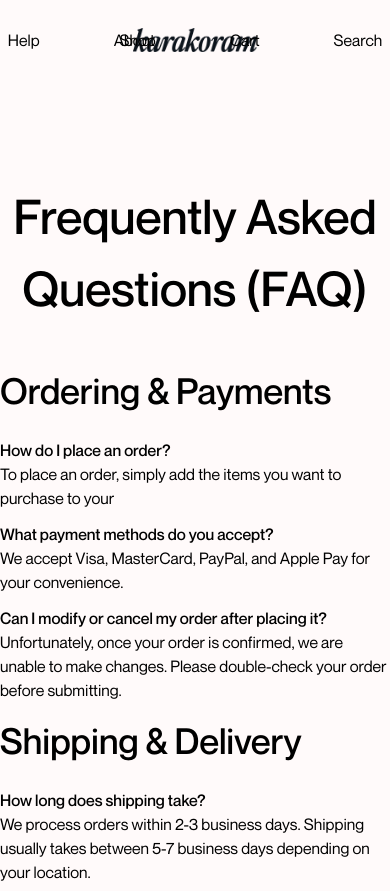
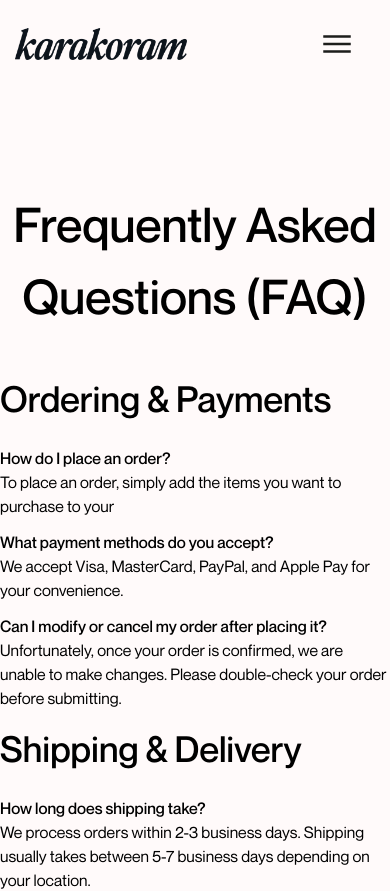
Before and after one commit to salarkhannn/karakoram, a React (Vite) app: page /help in a window 390 px wide. Shown: the top 891 px of the page. Built offline with nearby package versions, Linux system fonts and the light colour scheme.

Commit message:
responsive homepage and shop. Added Sidebar

```diff
--- a/src/components/Navbar.jsx
+++ b/src/components/Navbar.jsx
@@ -2,18 +2,25 @@ import { useEffect, useRef, useState } from 'react';
 import logo from '../assets/logo.png';
 import { Link } from "react-router-dom";
 import { useSearch } from './SearchContext';
+import hamburgerMenu from '../assets/hamburgerMenuIcon.svg';
 
 export default function Navbar() {
     const { showResults } = useSearch();
     const [search, setSearch] = useState(false);
     const searchRef = useRef(null);
     const searchButtonRef = useRef(null);
+
+    const [sidebar, setSidebar] = useState(false);
+    const hamburgerButtonRef = useRef(null);
+    const sidebarRef = useRef(null);
+
     const [searchInput, setSearchInput] = useState("");
 
     const toggleVisibility = (event) => {
         event.stopPropagation();
         setSearch(!search);
     };
+
 
     useEffect(() => {
         const handleClickOutside = (event) => {
@@ -24,6 +31,28 @@ export default function Navbar() {
                 !searchButtonRef.current.contains(event.target)
             ) {
                 setSearch(false);
+            }
+        };
+
+        document.addEventListener("mousedown", handleClickOutside);
+        return () => {
+            document.removeEventListener("mousedown", handleClickOutside);
+        };
+    }, []);
+
+
+    const toggleSidebarVisibility = (event) => {
+        event.stopPropagation(); // Prevent event from bubbling to document click
+        setSidebar((prev) => !prev);
+    };
+
+    useEffect(() => {
+        const handleClickOutside = (event) => {
+            if (
+                sidebarRef.current && !sidebarRef.current.contains(event.target) &&
+                hamburgerButtonRef.current && !hamburgerButtonRef.current.contains(event.target)
+            ) {
+                setSidebar(false);
             }
         };
 
@@ -47,11 +76,11 @@ export default function Navbar() {
 
     return (
         <div className={isHomePage ? "home-nav-container sticky top-0 bg-none z-50" : "nav-container sticky top-0 bg-[#FFFAFA] z-50"}>
-            <nav className="grid grid-cols-3 items-center pt-7 px-[2vw] pb-7 sticky top-0 z-[100] w-screen font-['Neue'] font-normal">
+            <nav className="grid grid-cols-2 items-center pt-7 px-[2vw] pb-7 sticky top-0 z-[100] w-screen font-['Neue'] font-normal 2xl:grid-cols-3 xl:grid-cols-3 lg:grid-cols-3 md:grid-cols-3 sm:grid-cols-3">
                 {/* Left Navigation */}
-                <ul className="left-nav flex flex-row space-x-6 justify-start left-0">
-                    <li className="nav-item pr-[50px] hover:underline"><Link to="/help">Help</Link></li>
-                    <li className="nav-item pr-[50px] hover:underline"><Link to="/about">About</Link></li>
+                <ul className="left-nav hidden flex-row space-x-6 justify-start left-0 2xl:flex xl:flex lg:flex md:flex sm:flex">
+                    <li className="nav-item xl:pr-[50px] lg:pr-[30px] md:pr-[20px] sm:pr-[10px] hover:underline"><Link to="/help">Help</Link></li>
+                    <li className="nav-item xl:pr-[50px] lg:pr-[30px] md:pr-[20px] sm:pr-[10px] hover:underline"><Link to="/about">About</Link></li>
                 </ul>
 
                 {/* Centered Logo */}
@@ -62,12 +91,44 @@ export default function Navbar() {
                 </div>
 
                 {/* Right Navigation */}
-                <ul className="right-nav flex flex-row space-x-6 justify-end">
-                    <li className="nav-item pr-[50px] hover:underline"><Link to="/shop">Shop</Link></li>
-                    <li className="nav-item pr-[50px] hover:underline"><Link to="/cart">Cart</Link></li>
+                <ul className="right-nav hidden flex-row space-x-6 justify-end 2xl:flex xl:flex lg:flex md:flex sm:flex">
+                    <li className="nav-item xl:pr-[50px] lg:pr-[30px] md:pr-[20px] sm:pr-[10px] hover:underline"><Link to="/shop">Shop</Link></li>
+                    <li className="nav-item xl:pr-[50px] lg:pr-[30px] md:pr-[20px] sm:pr-[10px] hover:underline"><Link to="/cart">Cart</Link></li>
                     <li ref={searchButtonRef} className="nav-item cursor-pointer" id='searchButton' onClick={toggleVisibility}>Search</li>
                     {/* <li className="nav-item cursor-pointer">Search</li> */}
                 </ul>
+
+                <div className="block w-[30px] h-[30px] ml-auto mr-[30px] 2xl:hidden xl:hidden lg:hidden md:hidden sm:hidden">
+                    <img
+                        ref={hamburgerButtonRef}
+                        className="w-[30px] h-auto cursor-pointer"
+                        id="hamburger"
+                        onClick={toggleSidebarVisibility}
+                        src={hamburgerMenu}
+                        alt="Menu"
+                    />
+                </div>
+
+                {/* Sidebar (Hidden by Default) */}
+                {sidebar && (
+                    <>
+                        <div
+                            ref={sidebarRef}
+                            className={`z-10 font-['Neue'] fixed top-0 right-0 h-screen w-[50vw] bg-[#FFFAFA] shadow-lg transform transition-transform duration-300 ${
+                                sidebar ? "translate-x-0" : "translate-x-full"
+                            }`}
+                        >
+                            <ul className="font-['Neue'] flex flex-col text-right pr-[30px] pt-7 space-y-4">
+                                <li className="nav-item text-[25px]"><Link to="/help">Help</Link></li>
+                                <li className="nav-item text-[25px]"><Link to="/about">About</Link></li>
+                                <li className="nav-item text-[25px]"><Link to="/shop">Shop</Link></li>
+                                <li className="nav-item text-[25px]"><Link to="/cart">Cart</Link></li>
+                                <li className="nav-item text-[25px]" onClick={toggleSidebarVisibility}>Search</li>
+                            </ul>
+                        </div>
+                        <div className='overlay absolute right-0 top-0 w-screen h-screen bg-black'></div>
+                    </>
+                )}
             </nav>
 
             {/* Search Bar Overlay */}
--- a/src/index.css
+++ b/src/index.css
@@ -115,6 +115,10 @@ blue: #8fb5ca
 green: #486B4A
 white: #FFFAFA
 */
+
+.overlay{
+  background-color: rgba(0, 0, 0, 0.5);
+}
 
 .app{
   /* background-color: '#FFFAFA'; */
--- a/src/pages/HomePage.jsx
+++ b/src/pages/HomePage.jsx
@@ -14,7 +14,7 @@ export default function HomePage() {
             ></div>
             <Navbar className="bg-transparent"/>
             <div className="title-container flex flex-col flex-grow justify-center items-center mt-[-172px]">
-                <p className="title font-['Neue'] font-medium text-center text-black text-[200px] xl:text-[200px] xl:tracking-[-12px] xl:leading-[200px] lg:tracking-[-10px] lg:leading-[150px] lg:text-[150px] md:tracking-[-8px] md:leading-[130px] md:text-[130px] sm:text-[100px] sm:tracking-[-7px] sm:leading-[100px]">Conquer<br/>New Heights</p>
+                <p className="title font-['Neue'] font-medium text-center text-black text-[80px] tracking-[-5px] leading-[80px] xl:text-[200px] xl:tracking-[-12px] xl:leading-[200px] lg:tracking-[-10px] lg:leading-[150px] lg:text-[150px] md:tracking-[-8px] md:leading-[130px] md:text-[130px] sm:text-[100px] sm:tracking-[-7px] sm:leading-[100px]">Conquer<br/>New Heights</p>
                 <Link to="/shop" className="latest-link text-[20px] mt-[20px] font-['Neue'] font-normal hover:underline">shop latest collection</Link>
             </div>
         </div>
```
Also changed, not shown: src/pages/Shop.jsx (+9 -9 lines), src/assets/hamburgerMenuIcon.svg (added).
